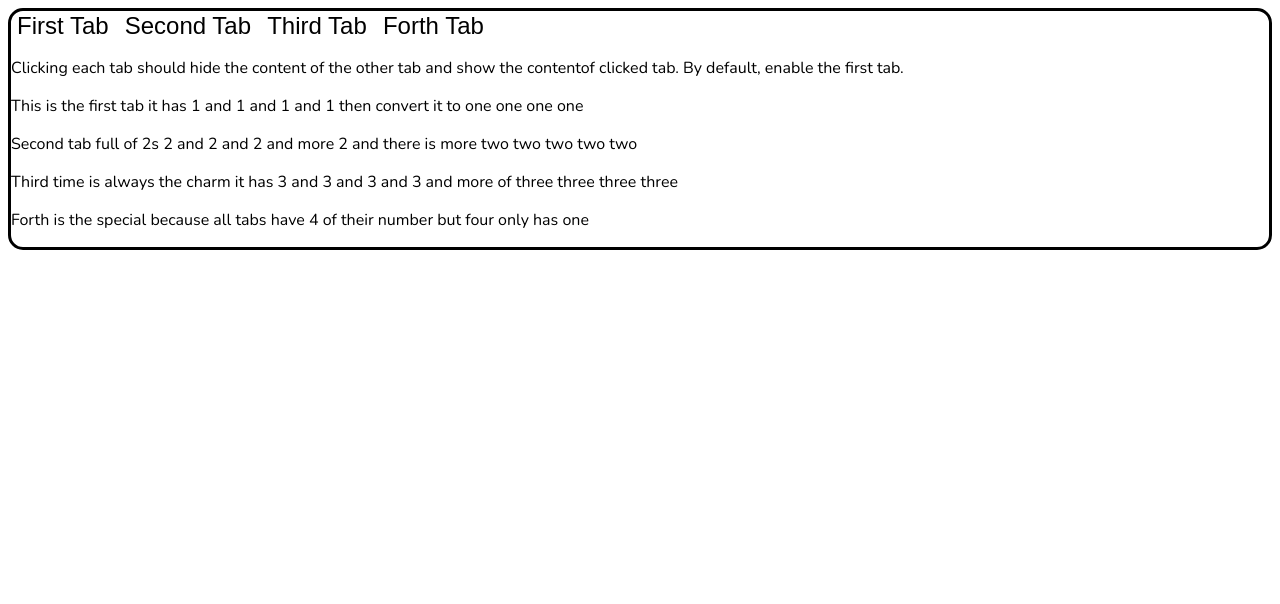
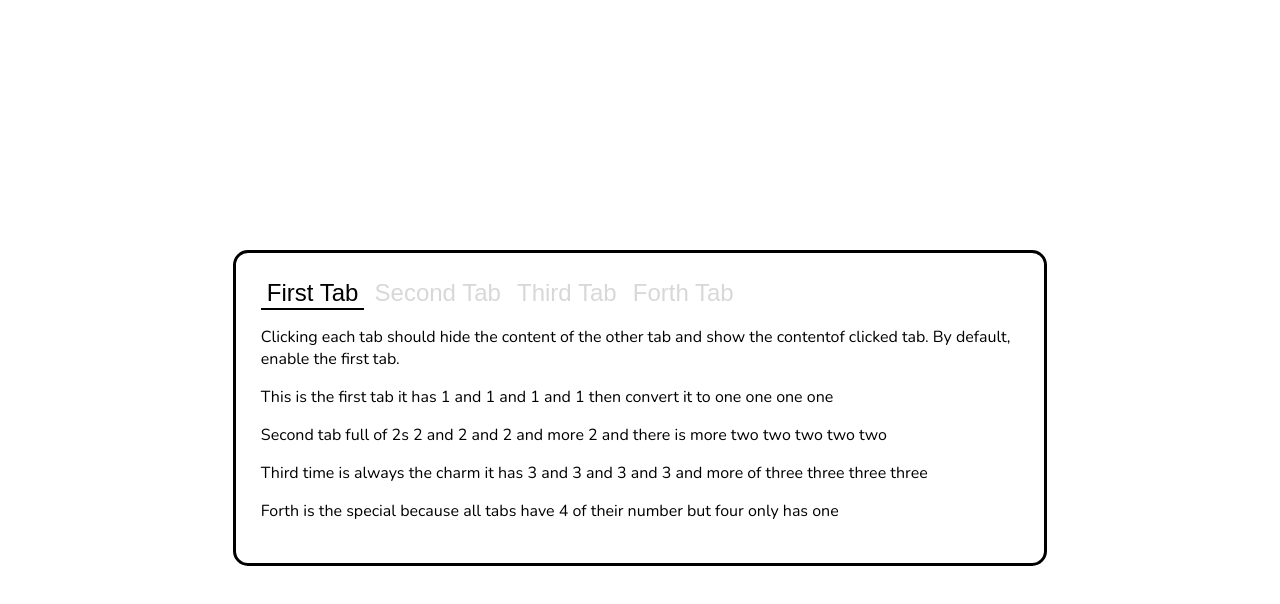
Before and after one commit to mikelarryzim143/Simple-Tabs, a plain HTML site: page index.html in a window 1280 px wide. Drawn offline with nearby package versions, Linux system fonts and the light colour scheme.

Commit message:
centering

```diff
--- a/index.css
+++ b/index.css
@@ -1,14 +1,26 @@
 @import url('https://fonts.googleapis.com/css2?family=Nunito:ital,wght@0,200..1000;1,200..1000&display=swap');
-body{font-family: "Nunito";}
+body{
+    font-family: "Nunito";
+    display: flex;
+    justify-content: center;
+    align-items: center;
+    height: 100vh;
+}
 .container{
     border: 3px solid black;
     border-radius: 15px;
+    width: 60%;
+    margin: auto;
+    padding: 25px;
+}
+.tab .active{
+    border-bottom: 2px solid black;
+    color: black;
+
 }
 .tab button{
     background:none;
     border:none;
     font-size:x-large;
+    color:rgb(216, 216, 216)
 }
-.active{
-    border-bottom: 2px solid black;
-}
```
